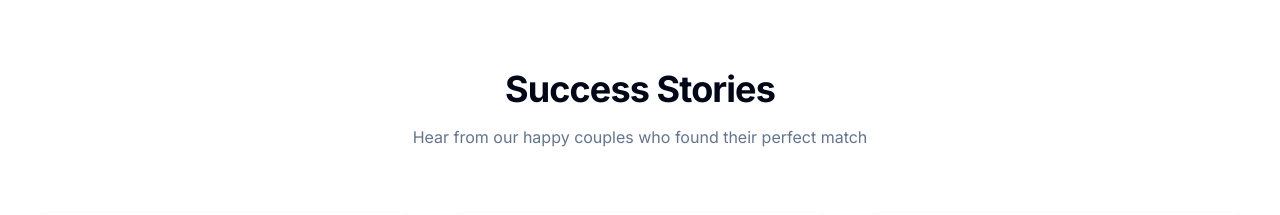
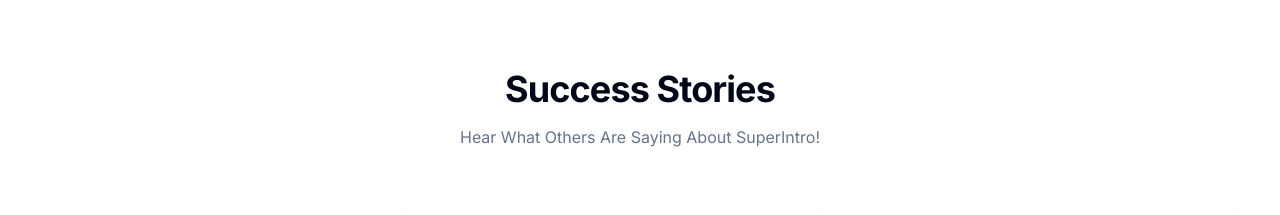
Before and after one commit to AiOS-Internship-PersonaNet/Landing-page, a Next.js app: page / in a window 1280 px wide. Shown: the part 1280-1495 px from the top of the page. Built offline with nearby package versions, Linux system fonts and the light colour scheme.

Commit message:
Update page.jsx
Success Story- Sub headline text update

```diff
--- a/app/page.jsx
+++ b/app/page.jsx
@@ -192,7 +192,7 @@ export default function LandingPage() {
                 Success Stories
               </h2>
               <p className="text-muted-foreground">
-                Hear from our happy couples who found their perfect match
+                Hear What Others Are Saying About SuperIntro!
               </p>
             </div>
             <div className="grid md:grid-cols-3 gap-8">
```
